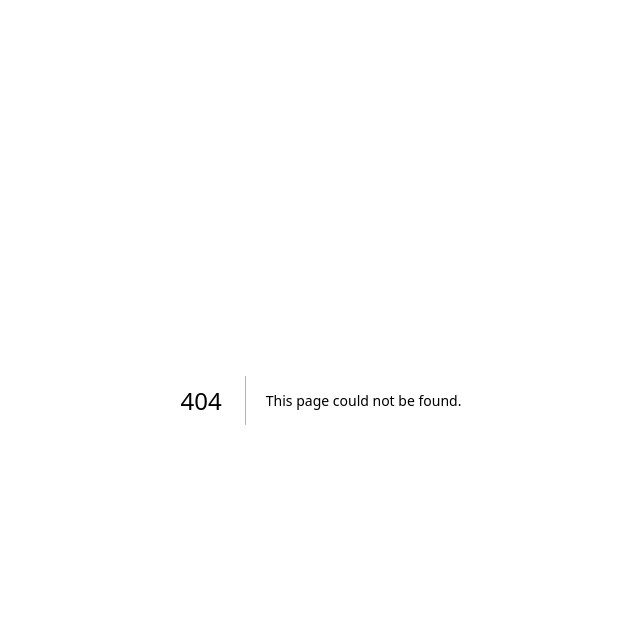
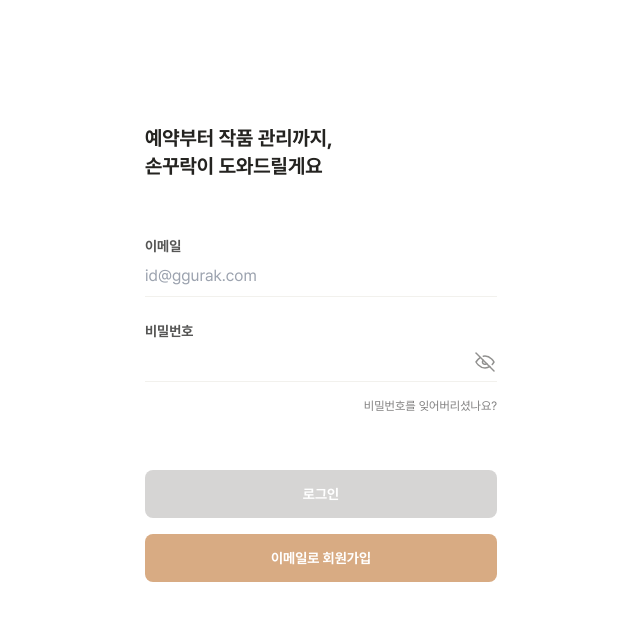
Before and after one commit to SonGGuRock/client, a Next.js app: page /signin in a window 1280 px wide. Before the commit this address had no page. Shown: the top 620 px of the page, without its empty margins (319-959 px from the left). Built offline with nearby package versions, Linux system fonts and the light colour scheme.

Commit message:
[design] 로그인 화면 UI 제작

```diff
--- /dev/null
+++ b/app/(pages)/signin/page.tsx
@@ -0,0 +1,7 @@
+import SignInPage from '@/app/pages/signin/ui/signin-page';
+
+const Page = () => {
+  return <SignInPage />;
+};
+
+export default Page;
--- /dev/null
+++ b/app/pages/signin/ui/signin-page.tsx
@@ -0,0 +1,30 @@
+import Button from '@/app/shared/ui/atoms/button/Button';
+import FormInput from '@/app/shared/ui/modules/FormInput';
+import SigninPassword from '@/app/widget/signin/ui/signin-password';
+
+const SignInPage = () => {
+  return (
+    <div className='py-[124px] px-4'>
+      <p className='font-bold text-xl text-grey900 mb-14'>
+        예약부터 작품 관리까지,
+        <br /> 손꾸락이 도와드릴게요
+      </p>
+      <div className='w-full flex flex-wrap gap-6 mb-4'>
+        <FormInput lableText='이메일' inputPlaceholder='id@ggurak.com' />
+        <SigninPassword />
+      </div>
+      <p className='w-full text-right text-xs text-grey500 mb-14'>
+        비밀번호를 잊어버리셨나요?
+      </p>
+
+      <div className='flex flex-wrap gap-4'>
+        <Button size='large' disabled>
+          로그인
+        </Button>
+        <Button size='large'>이메일로 회원가입</Button>
+      </div>
+    </div>
+  );
+};
+
+export default SignInPage;
--- a/app/shared/ui/atoms/button/Button.tsx
+++ b/app/shared/ui/atoms/button/Button.tsx
@@ -27,7 +27,7 @@ const Button = ({
     'h-fit',
     {
       'w-full': size === 'large',
-      'text-base': size === 'large',
+      'text-sm': size === 'large',
       'py-[14px]': size === 'large',
     },
     {
--- /dev/null
+++ b/app/widget/signin/ui/signin-password.tsx
@@ -0,0 +1,23 @@
+'use client';
+
+import useToggle from '@/app/hooks/useToggle';
+import FormInput from '@/app/shared/ui/modules/FormInput';
+import Image from 'next/image';
+
+const SigninPassword = () => {
+  const { open: visible, toggle } = useToggle();
+  return (
+    <div className='relative w-full'>
+      <FormInput lableText='비밀번호' inputPlaceholder='' />
+      <Image
+        className='absolute right-0 bottom-2 opacity-50'
+        src={`/icon/ic-eye-${visible ? 'on' : 'off'}-24px.svg`}
+        alt='비밀번호 글자 보기 아이콘'
+        width={24}
+        height={24}
+      />
+    </div>
+  );
+};
+
+export default SigninPassword;
```
Also changed, not shown: public/icon/ic-eye-off-24px.svg (added), public/icon/ic-eye-on-24px.svg (added).
